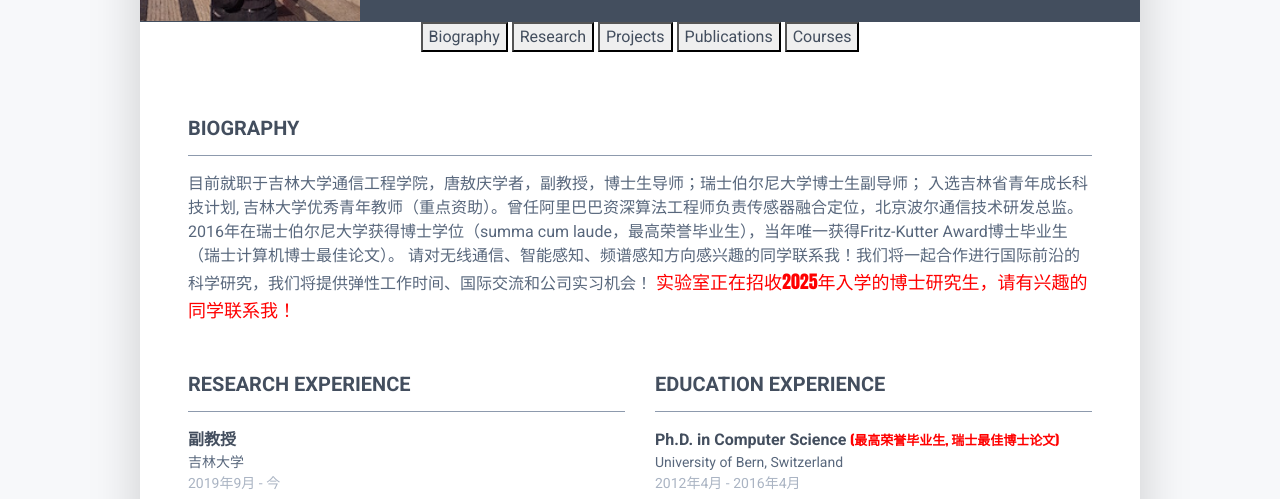
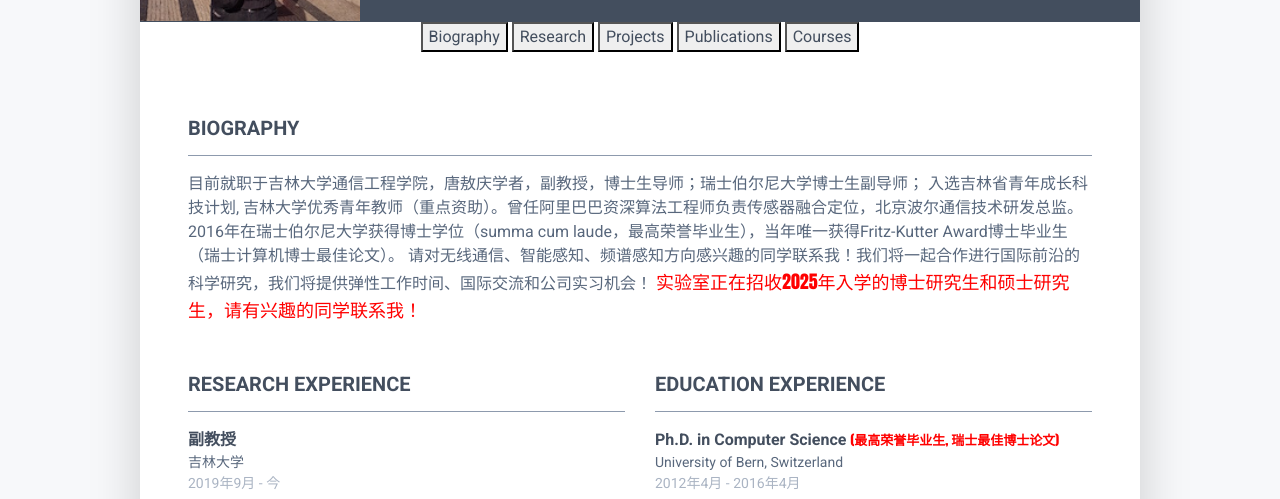
Before and after one commit to zanli-jlu/zanli-jlu.github.io, a plain HTML site: page index.html in a window 1280 px wide. Shown: the part 228-727 px from the top of the page. Drawn offline with Linux system fonts and the light colour scheme.

Commit message:
2024 Update

```diff
--- a/index.html
+++ b/index.html
@@ -50,7 +50,7 @@
 				    <div class="resume-section-content">
               <div class="mb-0">目前就职于吉林大学通信工程学院，唐敖庆学者，副教授，博士生导师；瑞士伯尔尼大学博士生副导师； 入选吉林省青年成长科技计划, 吉林大学优秀青年教师（重点资助）。曾任阿里巴巴资深算法工程师负责传感器融合定位，北京波尔通信技术研发总监。2016年在瑞士伯尔尼大学获得博士学位（summa cum laude，最高荣誉毕业生），当年唯一获得Fritz-Kutter Award博士毕业生（瑞士计算机博士最佳论文）。 请对无线通信、智能感知、频谱感知方向感兴趣的同学联系我！我们将一起合作进行国际前沿的科学研究，我们将提供弹性工作时间、国际交流和公司实习机会！
 
-              <font color = "red" size = "4" face="Impact"  class="bold"> 实验室正在招收2025年入学的博士研究生，请有兴趣的同学联系我！</font></div>
+              <font color = "red" size = "4" face="Impact"  class="bold"> 实验室正在招收2025年入学的博士研究生和硕士研究生，请有兴趣的同学联系我！</font></div>
             </div>
 			    </section><!--//summary-section-->
 
```
